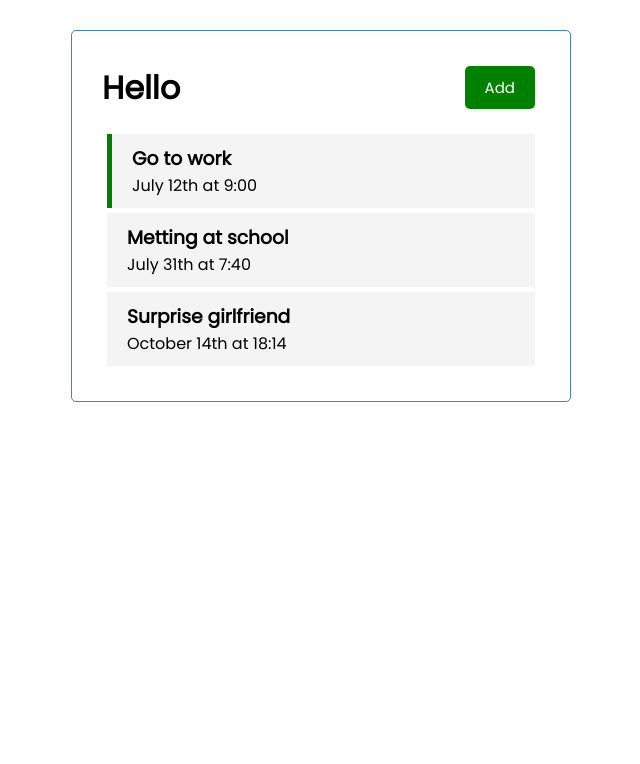
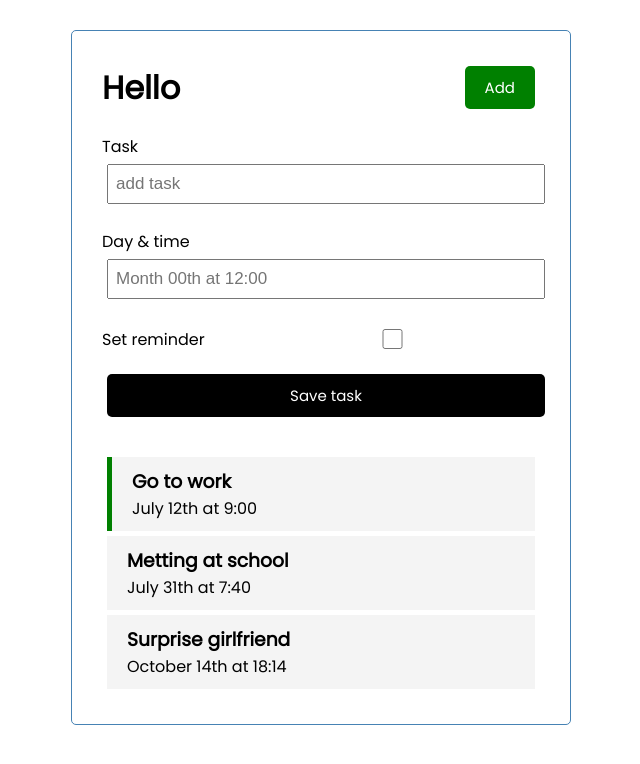
Before and after one commit to JustCris654/reactlearning, a React (Create React App) app: page / in a window 1280 px wide. Shown: the top 764 px of the page, without its empty margins (319-959 px from the left). Built offline with nearby package versions, Linux system fonts and the light colour scheme; some icons are missing.

Commit message:
possibility to add a new task and all works fine

```diff
--- a/src/App.js
+++ b/src/App.js
@@ -4,6 +4,7 @@ import {useState} from "react";
 //import other components to be used as HTML tags
 import Header from './components/Header';
 import Tasks from "./components/Tasks";
+import AddTask from "./components/AddTask";
 
 const App = () => {
 
@@ -28,6 +29,15 @@ const App = () => {
         }
     ]);
 
+    //Add task
+    const addTask = (task) => {
+        const id = Math.max(...tasks.map(a => a.id)) + 1;
+        const newTask = {
+            id, ...task
+        }
+        setTasks([...tasks, newTask]);
+    }
+
     //Delete task
     const deleteTask = (id) => {
         //filter out the task with the id passed on the function
@@ -45,6 +55,7 @@ const App = () => {
     return (
         <div className="container">
             <Header title='Hello'/>
+            <AddTask onAdd={addTask}/>
             {tasks.length > 0 ?
                 <Tasks tasks={tasks} onDelete={deleteTask} onToggle={toggleReminder}/> :
                 'No tasks to show'}
--- /dev/null
+++ b/src/components/AddTask.js
@@ -0,0 +1,67 @@
+import {useState} from "react";
+
+const AddTask = ({onAdd}) => {
+
+    const [text, setText] = useState('');
+    const [day, setDay] = useState('');
+    const [reminder, setReminder] = useState(false);
+
+    const onSubmit = (e) =>{
+        e.preventDefault();
+
+        if(!text){
+            alert('Please add text');
+            return;
+        }
+
+        onAdd({text, day, reminder});
+        setText('');
+        setDay('');
+        setReminder(false);
+    }
+
+    return (
+        <form className='add-form' onSubmit={onSubmit}>
+
+            {/*task name*/}
+            <div className="form-control">
+                <label htmlFor="addTask">Task</label>
+                <input type="text"
+                       placeholder="add task"
+                       name="addTask"
+                       value={text}
+                       onChange={(e) =>
+                           setText(e.target.value)
+                       }
+                />
+            </div>
+
+            {/*task date*/}
+            <div className="form-control">
+                <label htmlFor="date">Day & time</label>
+                <input type="text" placeholder="Month 00th at 12:00" name="date"
+                       value={day}
+                       onChange={(e) =>
+                           setDay(e.target.value)
+                       }/>
+            </div>
+
+            {/*Reminder*/}
+            <div className="form-control form-control-check">
+                <label htmlFor="reminder">Set reminder</label>
+                <input type="checkbox" checked={reminder} name="reminder"
+                       value={reminder}
+                       onChange={(e) =>
+                           setReminder(e.currentTarget.checked)
+                       }/>
+            </div>
+
+            {/*Submit button*/}
+            <div>
+                <input type="submit" value="Save task" className='btn btn-block'/>
+            </div>
+        </form>
+    );
+};
+
+export default AddTask;
--- a/src/components/Task.js
+++ b/src/components/Task.js
@@ -1,9 +1,12 @@
-import {FaTimes, FaTimesCircle} from "react-icons/all";
+import { FaTimesCircle} from "react-icons/all";
 
 const Task = ({task, onDelete, onToggle}) => {
 
+    //className={task.reminder?'task reminder':'task'}
     return (
-        <div className={task.reminder?'task reminder':'task'} onDoubleClick={() =>onToggle(task.id)}>
+        <div
+             className={`task ${task.reminder?'reminder':''}`}
+             onDoubleClick={() =>onToggle(task.id)}>
             <h3>{task.text} <FaTimesCircle
                 style={{
                     color: 'red',
```
